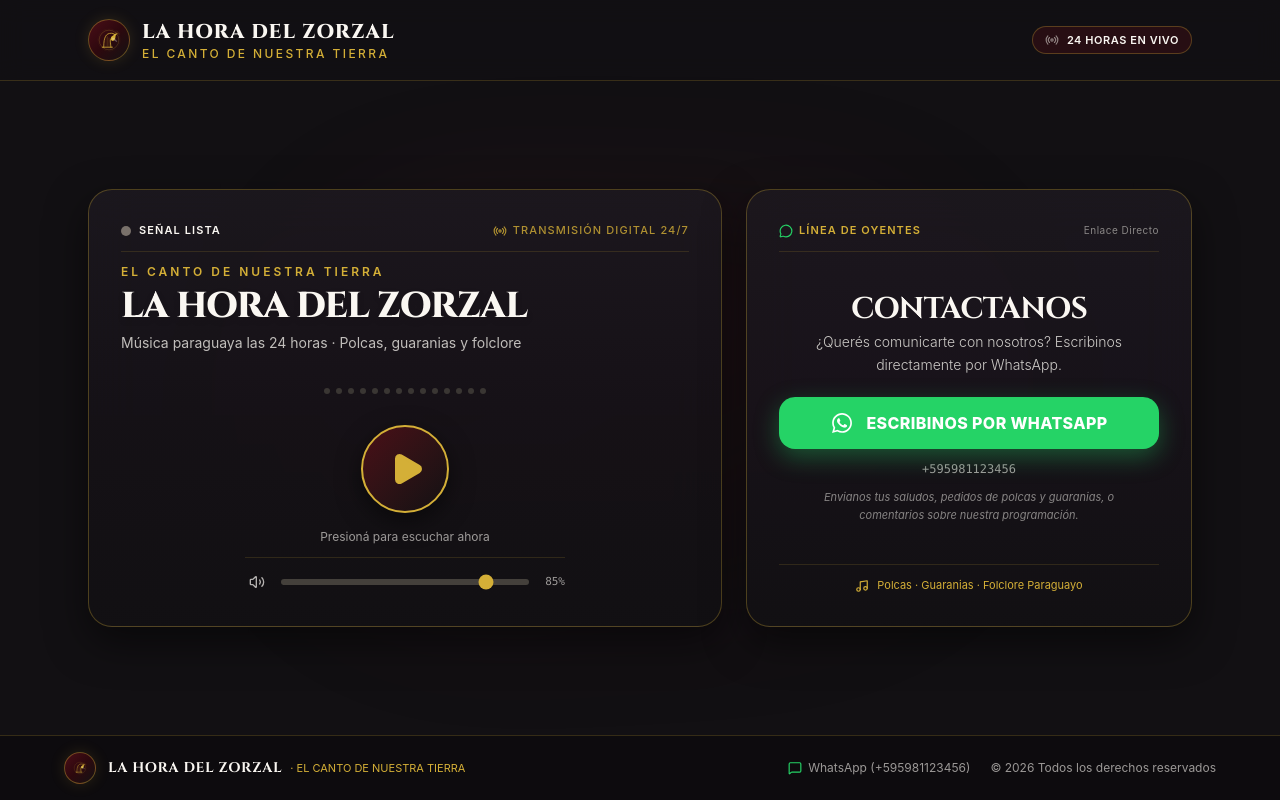
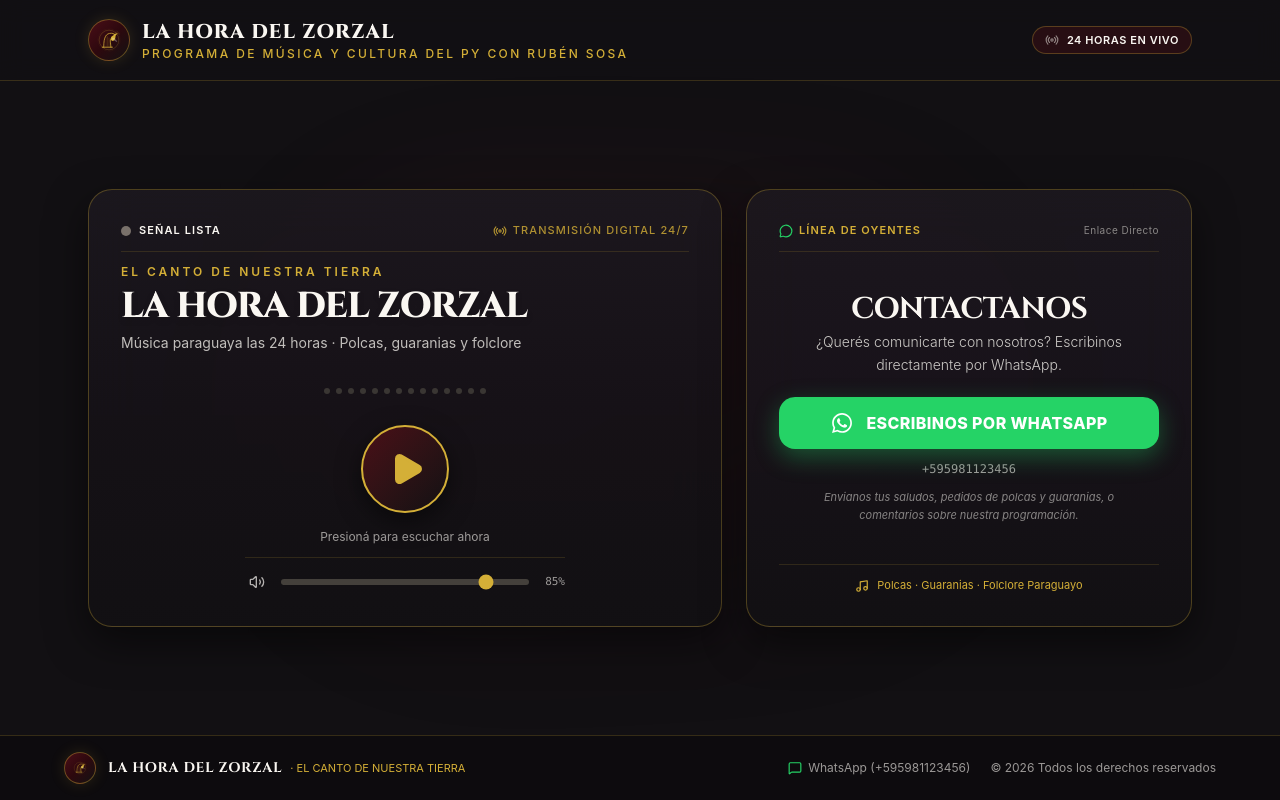
Before and after one commit to sarakispy/lahoradelzorzal, a React (Vite) app: page / in a window 1280 px wide. Built offline with nearby package versions, Linux system fonts and the light colour scheme; no server answers; a web font is replaced by a local one.

Commit message:
Update subtitle in Header component

```diff
--- a/src/components/Header.tsx
+++ b/src/components/Header.tsx
@@ -18,7 +18,7 @@ export const Header: React.FC<HeaderProps> = ({ isPlaying }) => {
               LA HORA DEL ZORZAL
             </span>
             <span className="text-[9px] sm:text-xs tracking-[0.2em] uppercase text-[#D4AF37] font-medium whitespace-nowrap">
-              El Canto de Nuestra Tierra
+              Programa de música y cultura del py con Rubén Sosa
             </span>
           </div>
         </div>
```
